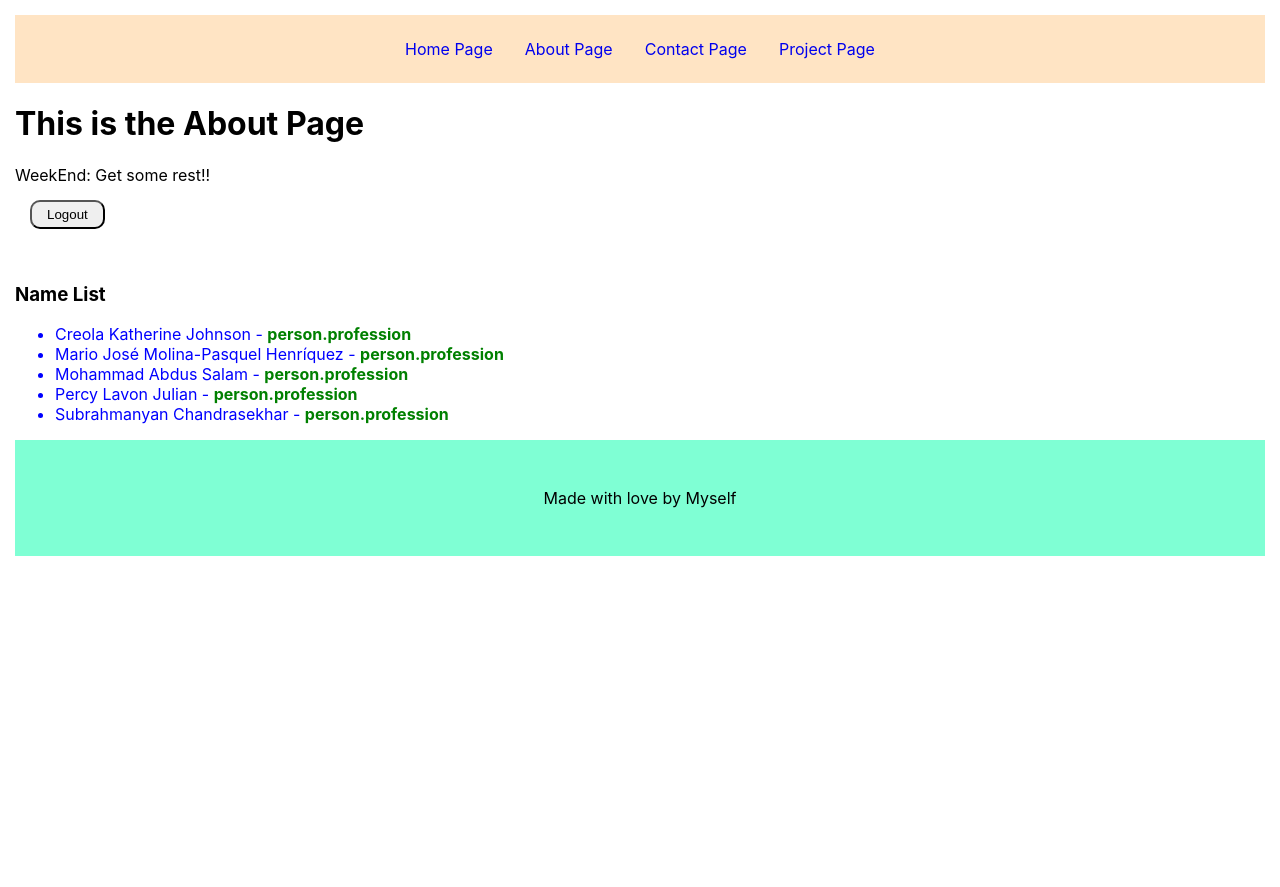
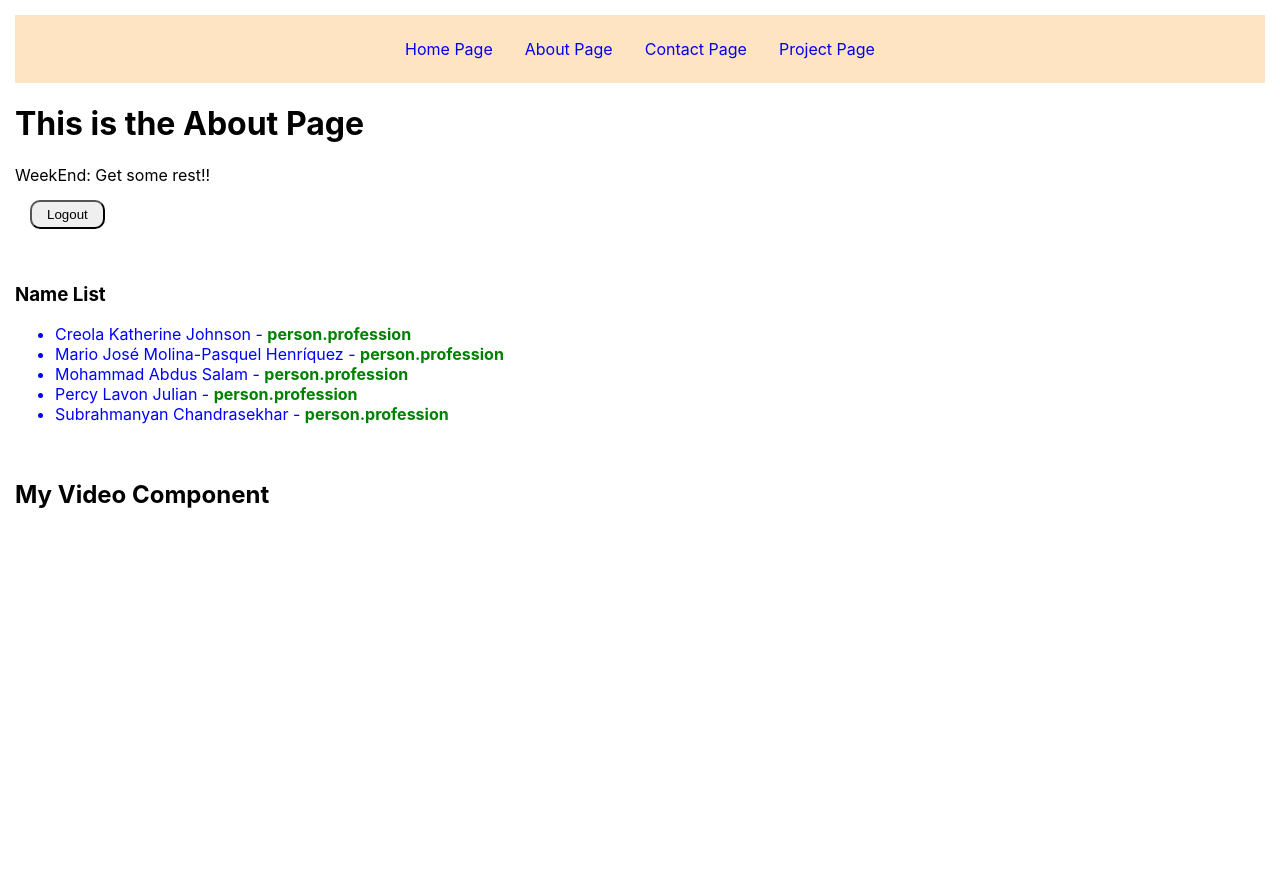
Before and after one commit to ahmedaryf/meta-react-lesson, a React (Create React App) app: page /AboutPage in a window 1280 px wide. Shown: the top 887 px of the page. Before the commit the page ends 800 px from the top, so only its background shows below. Built offline with nearby package versions, Linux system fonts and the light colour scheme.

Commit message:
added neew features

```diff
--- a/package.json
+++ b/package.json
@@ -8,6 +8,7 @@
     "@testing-library/user-event": "^13.5.0",
     "react": "^18.2.0",
     "react-dom": "^18.2.0",
+    "react-player": "^2.12.0",
     "react-router-dom": "^6.8.2",
     "react-scripts": "5.0.1",
     "web-vitals": "^2.1.4"
--- a/src/components/AboutPage.js
+++ b/src/components/AboutPage.js
@@ -2,6 +2,7 @@ import React from 'react'
 import List from './List'
 import LogInOut from './LogInOut'
 import TimeTest from './TimeTest'
+import VideoComponent from './VideoComponent'
 
 function AboutPage() {
   return (
@@ -12,9 +13,11 @@ function AboutPage() {
         <div>
           <TimeTest />
         </div>
-    <LogInOut />
-    <br />
-    <List />
+        <LogInOut />
+        <br />
+        <List />
+        <br />
+        <VideoComponent />
     </div>
   )
 }
--- /dev/null
+++ b/src/components/VideoComponent.js
@@ -0,0 +1,13 @@
+import React from 'react'
+import ReactPlayer from 'react-player';
+
+function VideoComponent() {
+  return (
+    <div>
+        <h2>My Video Component</h2>
+        <ReactPlayer url="https://youtu.be/UNUz1-msbOM" />
+    </div>
+  )
+}
+
+export default VideoComponent
```
Also changed, not shown: 1 other file (tests, documents, lock files or other folders).
